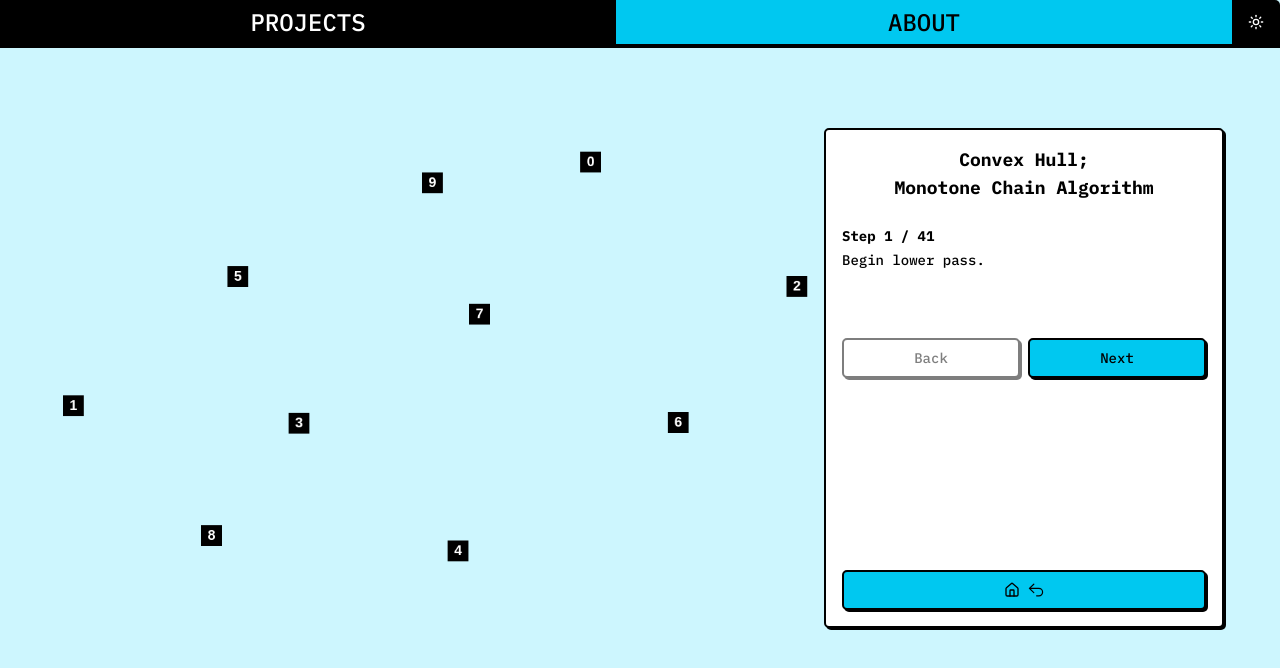
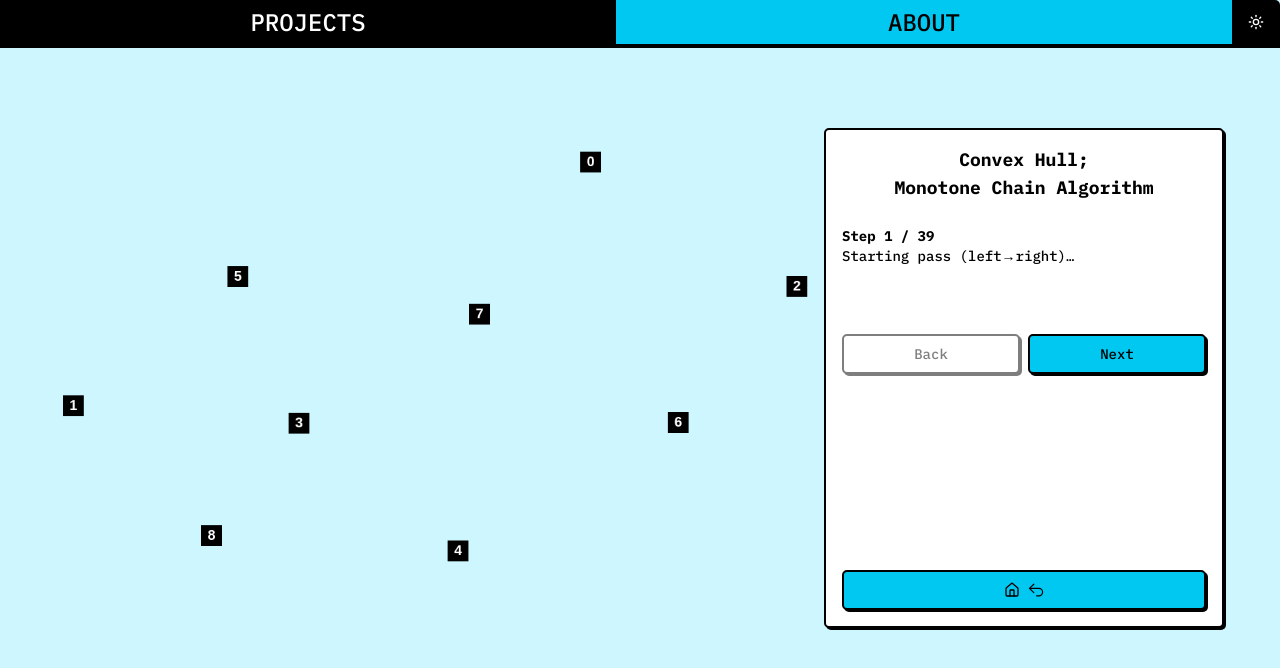
Before and after one commit to andreicstoica/algos-visualized, a Next.js app: page /convex-hull in a window 1280 px wide. Shown: the top 668 px of the page. Built offline with nearby package versions, Linux system fonts and the light colour scheme.

Commit message:
nice canvas displays and messages

```diff
--- a/src/app/convex-hull/page.tsx
+++ b/src/app/convex-hull/page.tsx
@@ -20,12 +20,11 @@ import {
 import { Button } from "@/components/ui/button";
 import { House } from "lucide-react";
 import { ArrowUturnLeftIcon } from "@heroicons/react/20/solid";
-import { frame } from "framer-motion";
 
 // CONSTANTS
 const BOX_SIZE = 30; // node rectangle square
 const PADDING = 30;
-const NUM_NODES = 10;
+const NUM_NODES = 9;
 
 export default function ConvexHullPage() {
   const router = useRouter();
@@ -101,7 +100,7 @@ export default function ConvexHullPage() {
         context.globalCompositeOperation = "destination-over"; // draw edges behind nodes
 
         // draw lower‐hull edges
-        context.strokeStyle = "blue";
+        context.strokeStyle = "#3fb528";
         context.lineWidth = 2;
         context.beginPath();
         for (let i = 1; i < step!.lowerHull.length; i++) {
@@ -113,7 +112,7 @@ export default function ConvexHullPage() {
         context.stroke();
 
         // draw upper‐hull edges
-        context.strokeStyle = "red";
+        context.strokeStyle = "#6495ED";
         context.lineWidth = 2;
         context.beginPath();
         for (let i = 1; i < step!.upperHull.length; i++) {
@@ -123,6 +122,40 @@ export default function ConvexHullPage() {
           context.lineTo(b!.x + BOX_SIZE / 2, b!.y + BOX_SIZE / 2);
         }
         context.stroke();
+
+        // only for compare steps, show dotted line B→P and halo on B
+        if (step!.action === "compare" && step!.currentPoint) {
+          const hull =
+            step!.phase === "lower" ? step!.lowerHull : step!.upperHull;
+          if (hull.length >= 1) {
+            const B = hull[hull.length - 1]; // stack top
+            const P = step!.currentPoint;
+
+            // dashed line B→P
+            context.save();
+            context.setLineDash([5, 5]);
+            context.strokeStyle = "yellow";
+            context.lineWidth = 2;
+            context.beginPath();
+            context.moveTo(B!.x + BOX_SIZE / 2, B!.y + BOX_SIZE / 2);
+            context.lineTo(P.x + BOX_SIZE / 2, P.y + BOX_SIZE / 2);
+            context.stroke();
+            context.restore();
+
+            // highlight B with a halo
+            context.beginPath();
+            context.arc(
+              B!.x + BOX_SIZE / 2,
+              B!.y + BOX_SIZE / 2,
+              BOX_SIZE * 0.9,
+              0,
+              2 * Math.PI,
+            );
+            context.strokeStyle = "red";
+            context.lineWidth = 3;
+            context.stroke();
+          }
+        }
         context.restore();
 
         // draw nodes
@@ -163,6 +196,7 @@ export default function ConvexHullPage() {
     setFrameIdx((idx) => Math.max(idx - 1, 0));
   };
 
+  const step = steps[frameIdx];
   return (
     <div className="mx-2 my-20">
       <div className="grid grid-cols-[1fr_auto] grid-rows-1 gap-4">
@@ -174,15 +208,15 @@ export default function ConvexHullPage() {
             <div>Convex Hull;</div>
             <div>Monotone Chain Algorithm</div>
           </CardTitle>
-          <CardDescription className="flex flex-col gap-1">
+          <CardDescription className="…">
             <div className="text-md font-black">
               Step {frameIdx + 1} / {steps.length}
+              {step && (
+                <p className="mb-2 h-14 overflow-y-auto font-medium text-pretty whitespace-pre-line">
+                  {describeStep(step)}
+                </p>
+              )}
             </div>
-            <p className="mb-2 h-14 overflow-y-auto font-medium text-pretty whitespace-pre-line">
-              {steps.length > 0
-                ? describeStep(steps[frameIdx]!)
-                : "No steps to display."}
-            </p>
           </CardDescription>
           <CardAction className="flex h-full w-full flex-grow flex-col justify-between gap-2">
             <div className="flex w-full gap-2">
--- a/src/lib/convex-hull.ts
+++ b/src/lib/convex-hull.ts
@@ -82,6 +82,15 @@ export function monotoneChain(points: Point[]): MonotoneChainStep[] {
     });
   }
 
+  // LOWER PASS DONE
+  steps.push({
+    phase: "lower",
+    action: "done",
+    // after lower is built, upperHull is still empty
+    lowerHull: lowerHull.toArray(),
+    upperHull: [],
+  });
+
   // upper hull:
   // - same as above, but reversing sortedPoints
   const upperHull = new Stack<Point>();
@@ -124,10 +133,13 @@ export function monotoneChain(points: Point[]): MonotoneChainStep[] {
     });
   }
 
-  // combine the hulls
-  // - need to pop first of upper and last of lower to avoid overlaping nodes
-  //const trimmedLower = lowerHull.slice(0, lowerHull.size() - 1);
-  //const trimmedUpper = upperHull.slice(1);
+  // UPPER PASS DONE
+  steps.push({
+    phase: "upper",
+    action: "done",
+    lowerHull: lowerHull.toArray(),
+    upperHull: upperHull.toArray(),
+  });
 
   return steps;
 }
@@ -168,24 +180,29 @@ export function generateGraph(
 // helper for text on viz
 export function describeStep(step: MonotoneChainStep): string {
   const { phase, action, currentPoint, cp } = step;
-  const pDesc = currentPoint
-    ? `Point (${currentPoint.x},${currentPoint.y})`
-    : "";
   switch (action) {
     case "start":
-      return phase === "lower" ? "Begin lower pass." : "Begin upper pass.";
+      return phase === "lower"
+        ? "Starting pass (left→right)…"
+        : "Starting opposite pass (right→left)…";
     case "compare":
-      return `${pDesc}: cross‐product = ${cp!.toString()}; ${
-        cp! <= 0 ? "will pop" : "will keep"
-      }`;
+      return (
+        `Comparing edge ${
+          step.lowerHull.length >= 2
+            ? `${step.lowerHull[step.lowerHull.length - 2]!.id}→` +
+              `${step.lowerHull[step.lowerHull.length - 1]!.id}`
+            : ""
+        } with point ${currentPoint!.id}: ` +
+        `\n Cross is ${cp! > 0 ? "positive, so let's keep." : "negative, pop it off!"}`
+      );
     case "pop":
-      return `Pop top of ${phase} stack because cross ≤ 0.`;
+      return `Returning to point ${step.lowerHull[step.lowerHull.length - 1]!.id}. \n Onto the next comparison!`;
     case "push":
-      return `Push ${pDesc} onto ${phase} stack.`;
+      return `Pushing point ${currentPoint!.id} onto comparison stack.`;
     case "done":
       return phase === "lower"
-        ? "Lower done; switch to upper!"
-        : "Upper done; hull construction finished 😎👊";
+        ? "Pass complete! Moving to the opposite side..."
+        : "Both passes done! Convex hull has now been built 😎 👊";
     default:
       return "";
   }
```
